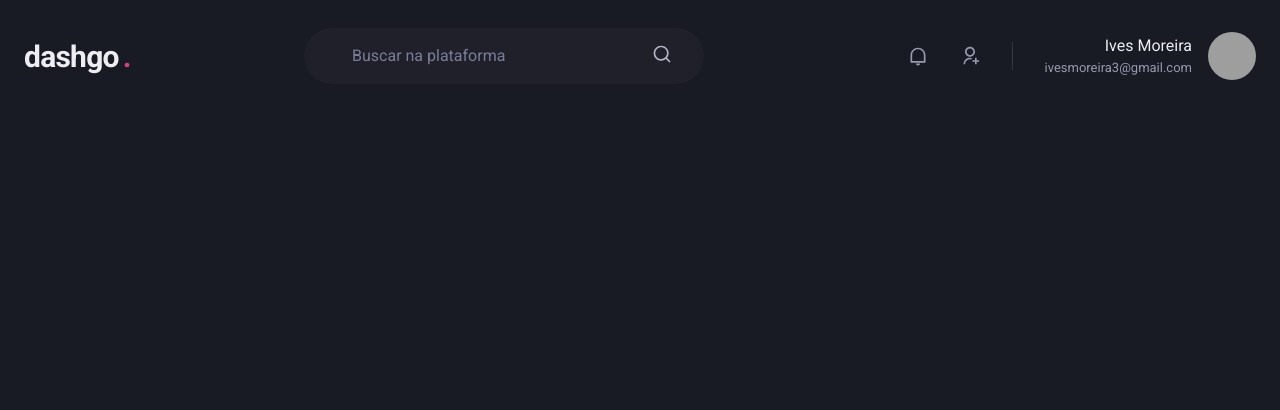
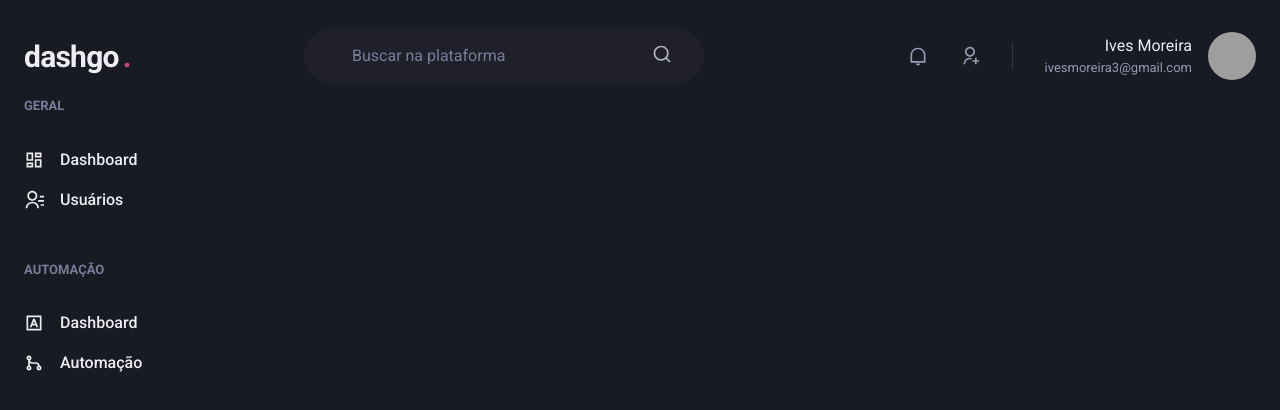
Before and after one commit to Ives-Gomes/dashgo, a Next.js app: page /dashboard in a window 1280 px wide. Shown: the top 410 px of the page. Built offline with nearby package versions, Linux system fonts and the light colour scheme; grey boxes are pictures that could not be loaded.

Commit message:
feat: add sidebar component

```diff
--- /dev/null
+++ b/src/components/Sidebar.tsx
@@ -0,0 +1,43 @@
+import { Box, Icon, Link, Stack, Text } from '@chakra-ui/react';
+
+import { RiContactsLine, RiDashboardLine, RiGitMergeLine, RiInputMethodLine } from 'react-icons/ri';
+
+export default function Sidebar() {
+  return (
+    <Box as="aside" w="64" mr="8">
+      <Stack spacing="12" align="flex-start">
+        <Box>
+          <Text fontWeight="bold" color="gray.400" fontSize="small">GERAL</Text>
+
+          <Stack spacing="4" mt="8" align="stretch">
+            <Link display="flex" alignItems="center">
+              <Icon as={RiDashboardLine} fontSize="20" />
+              <Text ml="4" fontWeight="medium">Dashboard</Text>
+            </Link>
+
+            <Link display="flex" alignItems="center">
+              <Icon as={RiContactsLine} fontSize="20" />
+              <Text ml="4" fontWeight="medium">Usuários</Text>
+            </Link>
+          </Stack>
+        </Box>
+
+        <Box>
+          <Text fontWeight="bold" color="gray.400" fontSize="small">AUTOMAÇÃO</Text>
+
+          <Stack spacing="4" mt="8" align="stretch">
+            <Link display="flex" alignItems="center">
+              <Icon as={RiInputMethodLine} fontSize="20" />
+              <Text ml="4" fontWeight="medium">Dashboard</Text>
+            </Link>
+
+            <Link display="flex" alignItems="center">
+              <Icon as={RiGitMergeLine} fontSize="20" />
+              <Text ml="4" fontWeight="medium">Automação</Text>
+            </Link>
+          </Stack>
+        </Box>
+      </Stack>
+    </Box>
+  )
+}
--- a/src/pages/dashboard.tsx
+++ b/src/pages/dashboard.tsx
@@ -1,7 +1,16 @@
+import { Flex } from '@chakra-ui/react';
+
 import Header from '@components/Header';
+import Sidebar from '@components/Sidebar';
 
 export default function Dashboard() {
   return (
-    <Header />
+    <Flex direction="column" h="100vh">
+      <Header />
+
+      <Flex w="100%" maxW={1480} mx="auto" px="6">
+        <Sidebar />
+      </Flex>
+    </Flex>
   )
 }
```
